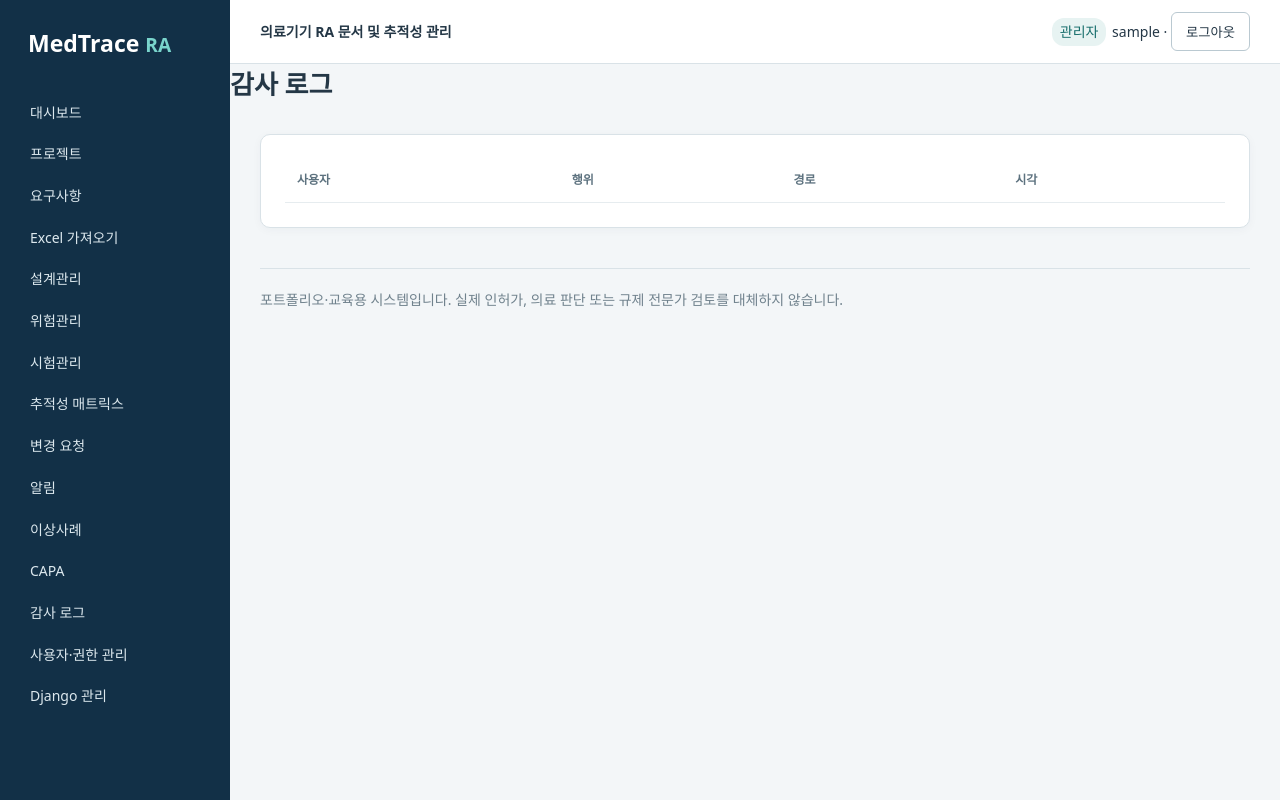
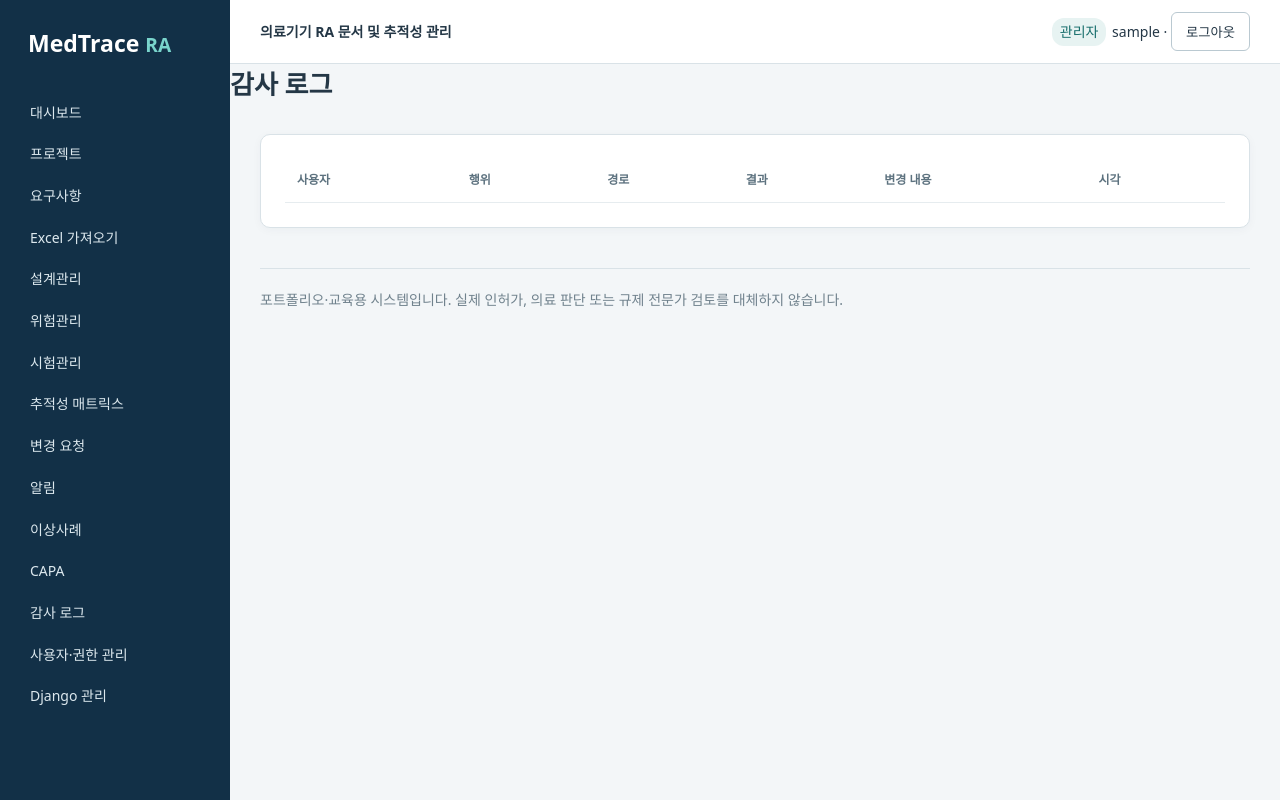
Before and after one commit to junhaj27-jpg/medtrace-ra, a Django app: page /audit/ in a window 1280 px wide. Run offline with Django 5.2, Linux system fonts and the light colour scheme; the visitor is signed in with stand-in values (Sample User, id 1); data that the repository does not hold is empty.

Commit message:
Apply approval and audit updates to templates/audit.html

```diff
--- a/templates/audit.html
+++ b/templates/audit.html
@@ -1 +1 @@
-{% extends 'base.html' %}{% block content %}<h1>감사 로그</h1><div class="panel"><table><tr><th>사용자</th><th>행위</th><th>경로</th><th>시각</th></tr>{% for x in items %}<tr><td>{{ x.user }}</td><td>{{ x.method }}</td><td>{{ x.path }}</td><td>{{ x.created_at }}</td></tr>{% endfor %}</table></div>{% endblock %}
+{% extends 'base.html' %}{% block content %}<h1>감사 로그</h1><div class="panel"><table><tr><th>사용자</th><th>행위</th><th>경로</th><th>결과</th><th>변경 내용</th><th>시각</th></tr>{% for x in items %}<tr><td>{{ x.user|default:"탈퇴 사용자" }}</td><td>{{ x.action }} ({{ x.method }})</td><td>{{ x.path }}</td><td>{{ x.response_status|default:"-" }}</td><td>{% if x.details.changes %}<details><summary>{{ x.details.code|default:x.details.model }} 변경 전·후</summary><table><tr><th>필드</th><th>변경 전</th><th>변경 후</th></tr>{% for field, values in x.details.changes.items %}<tr><td>{{ field }}</td><td>{{ values.before|default:"-" }}</td><td>{{ values.after|default:"-" }}</td></tr>{% endfor %}</table></details>{% elif x.details %}<details><summary>요청 값 보기</summary><pre>{{ x.details }}</pre></details>{% else %}-{% endif %}</td><td>{{ x.created_at }}</td></tr>{% endfor %}</table></div>{% endblock %}
```
